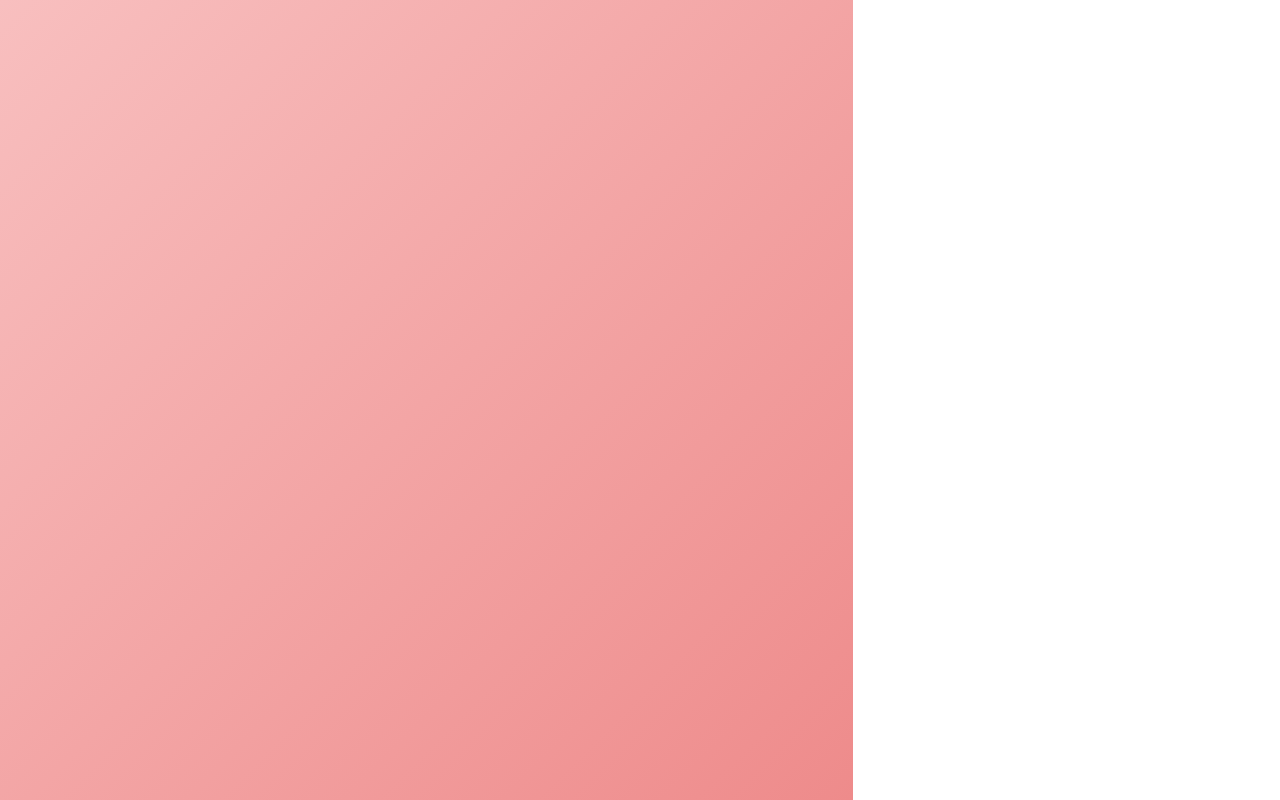
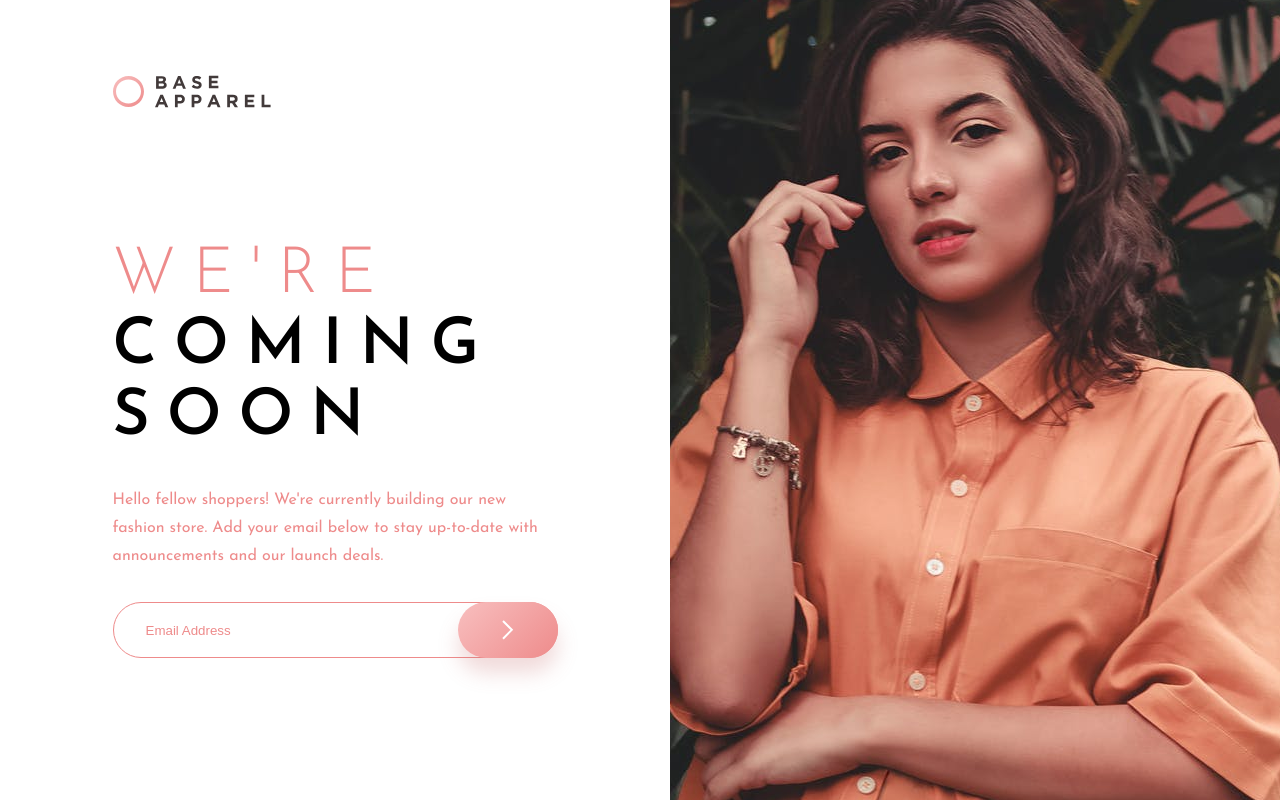
Before and after one commit to dandeane1/Coming-soon-page, a plain HTML site: page index.html in a window 1280 px wide. Drawn offline with Linux system fonts and the light colour scheme.

Commit message:
fixed spelling error

```diff
--- a/css/reset.css
+++ b/css/reset.css
@@ -1,10 +1,16 @@
 * {
     margin: 0;
     padding: 0;
+    box-sizing: border-box;
 }
+
 
 img {
     max-width: 100%;
     height: auto;
     box-sizing: border-box;
 }
+
+input::placeholder {
+    font-family: inherit;
+}
--- a/css/style.css
+++ b/css/style.css
@@ -1,24 +1,117 @@
 @import 'reset.css';
+@import url('https://fonts.googleapis.com/css2?family=Josefin+Sans:ital,wght@0,100;0,200;0,300;0,400;0,500;0,600;0,700;1,100;1,200;1,300;1,400;1,500;1,600;1,700&display=swap');
 :root {
-    --clr-priamry: #EE8B8B;
+    --clr-primary: #EE8B8B;
     --clr-primary-gradient:linear-gradient(135deg, #F8BFBF 0%, #EE8B8B 100%);
     --clr-secondary:#EE8B8B;
     --clr-dark: #423A3A;
     --clr-light: #ffffff;
+    --clr-light-gradient: linear-gradient(28deg, #FFF1F1 0%, #FFFFFF 100%);
+}
 
+body{
+    font-family: 'Josefin Sans', sans-serif;
 }
 
 .page-wrapper {
     display:flex;
     min-height: 100vh;
-    background-color:
+
 }
 
 .left-side {
     flex: 2 0 0;
-    background: var(--clr-primary-gradient);
+    /*background: var(--clr-primary-gradient);*/
+    display: flex;
+    align-items: start;
+    justify-content: center;
+    padding: 75px;
 }
 
 .right-side{
-    flex: 1 0 0;
+    /*flex: 1 0 0;*/
+    height: 100vh;
+    aspect-ratio: 610/800;
+    background-image: url('../images/main.model.png');
+    background-size: cover;
+    background-position: center;
 }
+.left-side-inner{
+
+    max-width:445px;
+    width: 100%;
+    display: flex;
+    flex-direction: column;
+    gap: 133px;
+}
+
+.logo-wrapper{
+    display: flex;
+    align-items: center;
+    gap: 11px;
+}
+
+
+.text-container{
+    display: flex;
+    flex-direction: column;
+    gap: 32px;
+
+}
+.text-container h1{
+    text-transform: uppercase;
+    font-size: 64px;
+    font-weight: 600;
+    letter-spacing: 17px;
+    line-height: 71px;
+
+
+}
+.text-container h1 span{
+    color:var(--clr-secondary) ;
+    font-weight: 300;
+
+}
+
+.text-container p{
+    color: var(--clr-secondary);
+    font-size: 16px;
+    line-height: 28px;
+    font-weight: 400;
+
+}
+label{
+    display: block;
+    width: 100%;
+}
+input{
+    min-height: 56px;
+    border-radius: 999px;
+    width: 100%;
+    border: 1px solid var(--clr-secondary);
+    padding-left: 32px;
+}
+
+form.newsletter{
+    display: flex;
+}
+
+input::placeholder{
+    color: var(--clr-secondary);
+}
+input:focus{
+    outline-color:var(--clr-primary) ;
+}
+.single-submit{
+    width: 100px;
+    display: flex;
+    align-items: center;
+    justify-content: center;
+    background: var(--clr-primary-gradient);
+    border: none;
+    cursor: pointer;
+    border-radius: 999px;
+    margin-left: -100px;
+    box-shadow: 0px 15px 20px 0px rgba(198, 110, 110, 0.25);
+
+}
--- a/index.html
+++ b/index.html
@@ -13,9 +13,27 @@
 
     <div class="page-wrapper">
         <main class="left-side">
-        </main>
-        <div class="right-side">
-    </div>
+            <div class="left-side-inner">
+                <div class="logo-wrapper">
+                <img src="images/logo.svg" class="logo">
+                    <img src="images/logo-words.svg" class='logo-words'>
+               </div>
+                <div class="text-container">
+                    <h1><span>We're</span> Coming Soon</h1>
+                    <p>Hello fellow shoppers! We're currently building our new fashion store. Add your email below to stay up-to-date with announcements and our launch deals.</p>
+                <form id="newsletter" class="newsletter">
+                <label>
+                    <input type="text" placeholder="Email Address" id="email" name="email">
+                </label>
+                <button type="submit" class="single-submit">
+                    <img src="images/arrow-right.svg" class="=submit-icon" alt="submit-icon">
+                </button>
+                    </form>
+                </div>
+             </div>
+          </main>
+       <div class="right-side">
+      </div>
     </div>
 </body>
 </html>
```
Also changed, not shown: images/arrow-right.svg (added), images/logo-words.svg (added), images/logo.svg (added), images/main.model.png (added).
